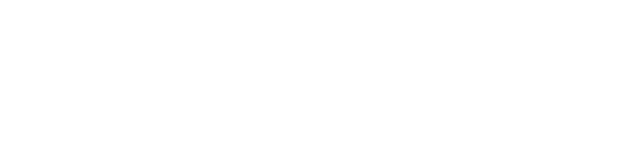
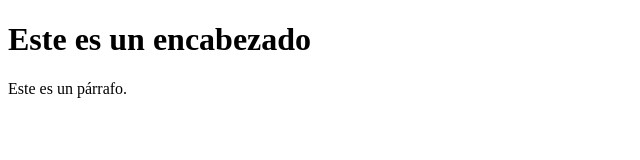
Before and after one commit to JLuceroVasquez/proyecto-1-html-y-css, a plain HTML site: page index.html in a window 1280 px wide. Shown: the whole page, without its empty margins (0-640 px from the left). Drawn offline with Linux system fonts and the light colour scheme.

Commit message:
Actualizamos el index.html x1vez

```diff
--- a/index.html
+++ b/index.html
@@ -6,6 +6,7 @@
     <title>Document</title>
 </head>
 <body>
-
+    <h1>Este es un encabezado</h1>
+    <p>Este es un párrafo.</p>
 </body>
 </html>
```
